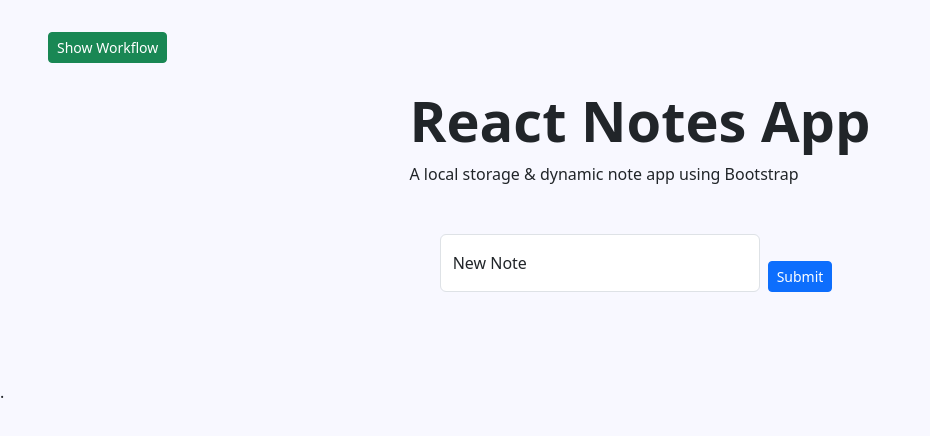
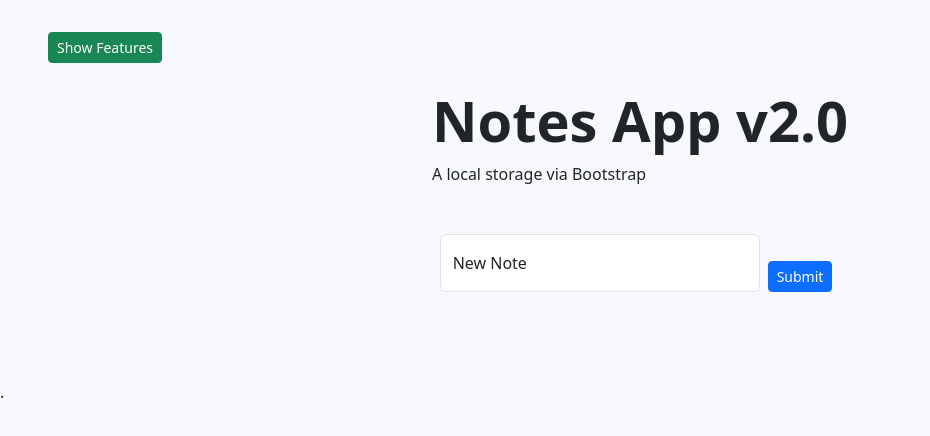
Before and after one commit to solahidris/Project17_T2_ReactNotesApp, a React (Create React App) app: page / in a window 1280 px wide. Shown: the top 436 px of the page, without its empty margins (0-930 px from the left). Built offline with nearby package versions, Linux system fonts and the light colour scheme; the HTML template or start-up script is replaced by a standard one.

Commit message:
changed layouts and switch workflow to features, and change the app name

```diff
--- a/src/App.js
+++ b/src/App.js
@@ -90,9 +90,9 @@ function App() {
     setSearchInput("");
   }
 
-  const [openWorkflow, setOpenWorkflow] = useState(false);
-  const openWorkflowHandler = () => {
-    openWorkflow === false ? setOpenWorkflow(true) : setOpenWorkflow(false)
+  const [openFeatures, setOpenFeatures] = useState(false);
+  const openFeaturesHandler = () => {
+    openFeatures === false ? setOpenFeatures(true) : setOpenFeatures(false)
   };
 
 
@@ -100,20 +100,22 @@ function App() {
     <div className="App">
       <div className="py-3"></div>
 
-        {/* Workflow List */}
+        {/* Features List */}
       <div class="mx-5 mb-2">
-        <button onClick={openWorkflowHandler} class="btn btn-success btn-sm ">{openWorkflow === false ? "Show Workflow" : "Hide Workflow"}</button>
+        <button onClick={openFeaturesHandler} class="btn btn-success btn-sm ">{openFeatures === false ? "Show Features" : "Hide Features"}</button>
       </div>
-      { openWorkflow === true ? ( // If button is not clicked, initial state false
+      { openFeatures === true ? ( // If button is not clicked, initial state false
         <>
         <div class="d-flex xl-align-items-center flex-column">
-          <p class="fs-1 fw-semibold mx-5 my-0" style={{ paddingLeft: '20px' }}>Workflow</p>
+          <p class="fs-1 fw-semibold mx-5 my-0" style={{ paddingLeft: '20px' }}>Features / Tasks</p>
           <ol class="list-group list-group-flush list-group-numbered mx-5 pb-5 col-xl-4 col-8" style={{ fontSize: '10px', padding: '5px' }}>
-            <li class="list-group-item">users can enter text to each note and</li>
-            <li class="list-group-item">save it in local storage, useMemo</li>
-            <li class="list-group-item">delete an existing note,</li>
-            <li class="list-group-item">dynamically search among the notes and</li>
-            <li class="list-group-item">add character limit.</li>
+            <li class="list-group-item">users can enter text to each note and ✏️</li>
+            <li class="list-group-item">save it in local storage, useMemo 💾</li>
+            <li class="list-group-item">delete an existing note, ❌</li>
+            <li class="list-group-item">edit an existing note, 📝</li>
+            <li class="list-group-item">clear all notes with a warning modal 🗑️☠️</li>
+            <li class="list-group-item">dynamically search among the notes and 🔍</li>
+            <li class="list-group-item">add character limit. 🚫</li>
           </ol>
         </div>
           {/* Placeholder Line */}
@@ -128,8 +130,8 @@ function App() {
       <div class="d-flex justify-content-center">
         <div class="jumbotron jumbotron-fluid mx-5 mt-3">
           <div class="container">
-            <h1 class="display-4 fw-semibold">React Notes App</h1>
-            <span class="lead fw-lighter fs-6">A local storage & dynamic note app using Bootstrap</span>
+            <h1 class="display-4 fw-semibold">Notes App v2.0</h1>
+            <span class="lead fw-lighter fs-6">A local storage via Bootstrap</span>
           </div>
         </div>
       </div>
@@ -167,7 +169,7 @@ function App() {
               <input type="text" value={searchInput} onChange={searchInputHandler} placeholder="Search" class="form-control form-control-sm"/>
             </div>
             <div class="col-auto ms-1 me-xl-4">
-              <button type="button" class="btn btn-info btn-sm">🔍</button>
+              <button type="button" class="btn btn-info btn-sm me-1">🔍</button>
             </div>
             <div class="col-xl-3"></div>
           </div>
@@ -259,7 +261,7 @@ function App() {
       <div class="d-flex justify-content-start">
         <div class="col-xl-3"></div>
           {/* clear all button */}
-        {filteredResults.length > 0 || notesData.length > 0 ? (<button type="button" className="col-auto btn btn-danger mx-5 mt-3" data-bs-toggle="modal" data-bs-target="#exampleModal">Clear All</button>) : (<></>)}
+        {filteredResults.length > 0 || notesData.length > 0 ? (<button type="button" className="col-auto btn btn-danger mx-xl-4 mx-5 mt-3" data-bs-toggle="modal" data-bs-target="#exampleModal">Clear All</button>) : (<></>)}
           {/* modal stuff */}
         <div className="modal fade" id="exampleModal" tabIndex="-1" role="dialog" aria-labelledby="exampleModalLabel" aria-hidden="true">
           <div className="modal-dialog modal-dialog-centered" role="document">
```
